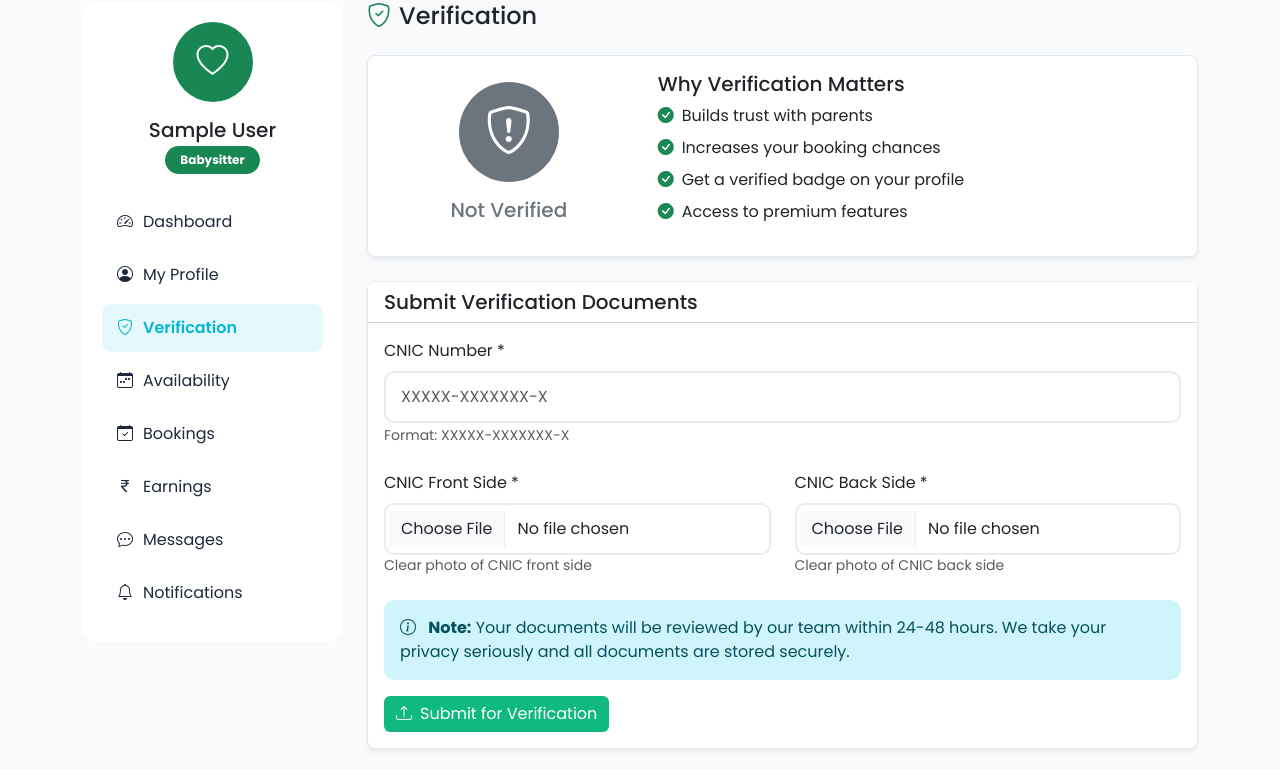
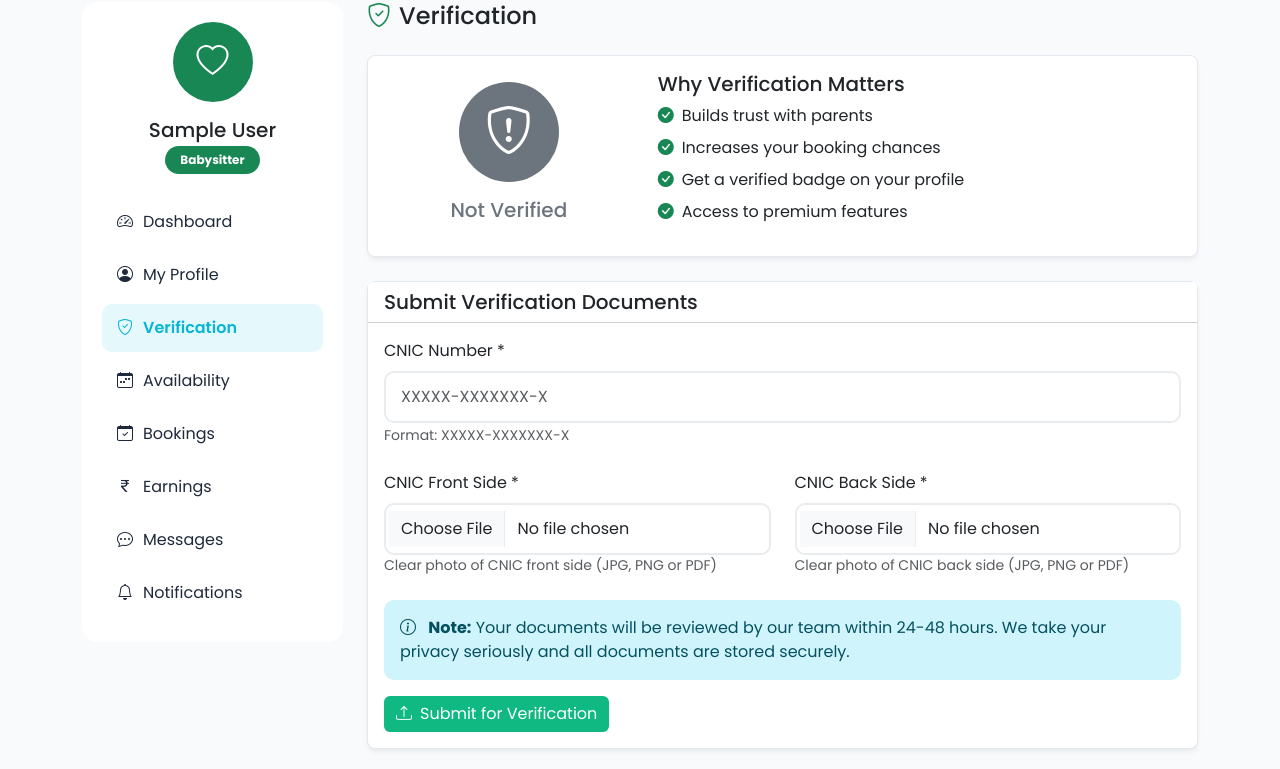
Before and after one commit to saadsaeed072/CARE-BABY, a Flask app: template templates/babysitter/verification.html in a window 1280 px wide. Shown: the part 101-870 px from the top of the page. Run offline with Flask 3, Linux system fonts and the light colour scheme; the template is opened without the code that fills it, so the values that code supplies are empty; the visitor is signed in with stand-in values (Sample User, id 1); some libraries are stand-ins or nearby versions.

Commit message:
modified:   TODO.md 	modified:   routes/__pycache__/babysitter.cpython-311.pyc 	modified:   routes/babysitter.py 	modified:   templates/auth/register.html 	modified:   templates/babysitter/verification.html 	modified:   templates/base.html

```diff
--- a/templates/babysitter/verification.html
+++ b/templates/babysitter/verification.html
@@ -106,21 +106,23 @@
                             <div class="row mb-4">
                                 <div class="col-md-6">
                                     <label class="form-label">CNIC Front Side *</label>
-                                    <input type="file" name="cnic_front" class="form-control" accept="image/*"
-                                           {{ 'required' if not verification.cnic_front_image else '' }}>
+                                    <input type="file" name="cnic_front" class="form-control" accept="image/*,application/pdf"
+                                           {{ 'required' if not verification.cnic_front_image else '' }}
+                                           onchange="validateFileType(this)">
                                     {% if verification.cnic_front_image %}
                                         <small class="text-success"><i class="bi bi-check-circle me-1"></i>Already uploaded</small>
                                     {% endif %}
-                                    <small class="text-muted d-block">Clear photo of CNIC front side</small>
+                                    <small class="text-muted d-block">Clear photo of CNIC front side (JPG, PNG or PDF)</small>
                                 </div>
                                 <div class="col-md-6">
                                     <label class="form-label">CNIC Back Side *</label>
-                                    <input type="file" name="cnic_back" class="form-control" accept="image/*"
-                                           {{ 'required' if not verification.cnic_back_image else '' }}>
+                                    <input type="file" name="cnic_back" class="form-control" accept="image/*,application/pdf"
+                                           {{ 'required' if not verification.cnic_back_image else '' }}
+                                           onchange="validateFileType(this)">
                                     {% if verification.cnic_back_image %}
                                         <small class="text-success"><i class="bi bi-check-circle me-1"></i>Already uploaded</small>
                                     {% endif %}
-                                    <small class="text-muted d-block">Clear photo of CNIC back side</small>
+                                    <small class="text-muted d-block">Clear photo of CNIC back side (JPG, PNG or PDF)</small>
                                 </div>
                             </div>
 
@@ -156,3 +158,19 @@
     </div>
 </section>
 {% endblock %}
+
+{% block extra_js %}
+<script>
+function validateFileType(input) {
+    const fileName = input.value;
+    const idxDot = fileName.lastIndexOf(".") + 1;
+    const extFile = fileName.substr(idxDot, fileName.length).toLowerCase();
+    if (extFile == "jpg" || extFile == "jpeg" || extFile == "png" || extFile == "pdf") {
+        // Correct extension
+    } else {
+        alert("Only JPG, PNG and PDF files are allowed!");
+        input.value = "";
+    }
+}
+</script>
+{% endblock %}
```
Also changed, not shown: TODO.md (+6 -2 lines), routes/babysitter.py (+8 -2 lines), templates/auth/register.html (+4 -4 lines), templates/base.html (+12 -6 lines).
